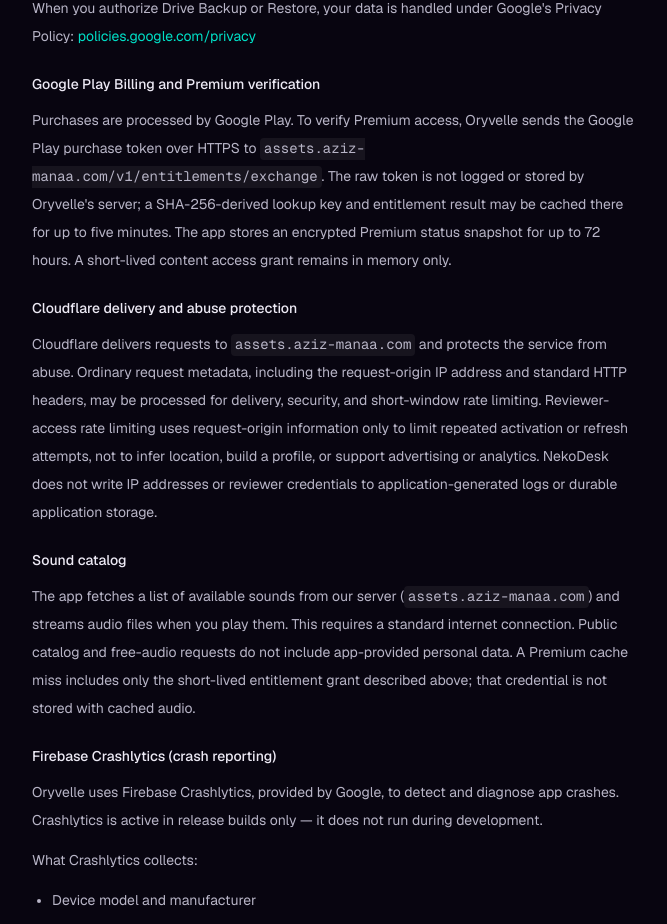
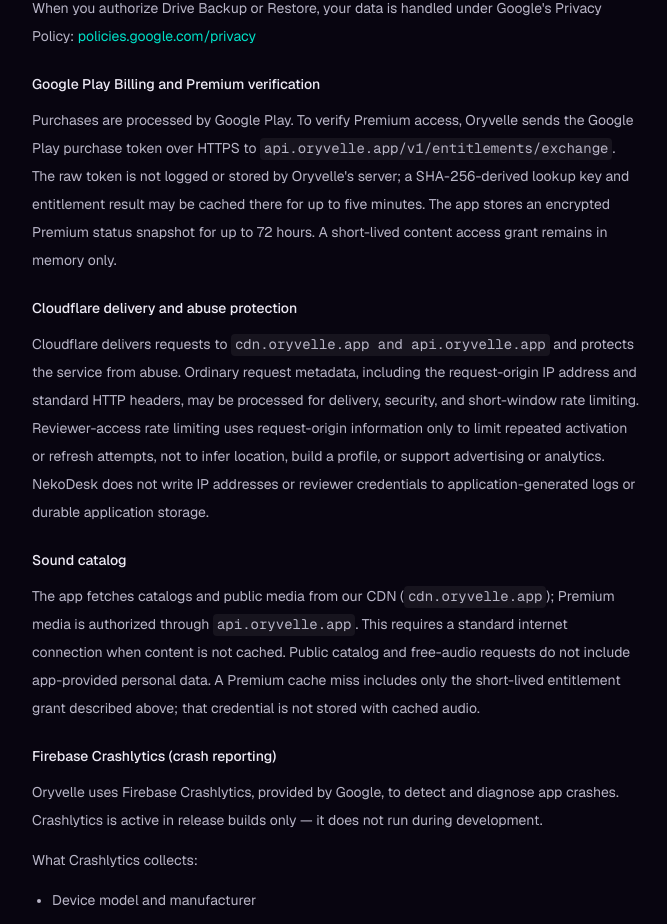
Before and after one commit to AzizManaa/Oryvelle, a Next.js app: page /privacy in a window 1280 px wide. Shown: the part 3051-3975 px from the top of the page, without its empty margins (304-971 px from the left). Built offline with nearby package versions, Linux system fonts and the light colour scheme; no server answers.

Commit message:
docs: align public policy with current backend

```diff
--- a/app/privacy/page.tsx
+++ b/app/privacy/page.tsx
@@ -340,7 +340,7 @@
               Purchases are processed by Google Play. To verify Premium access,
               Oryvelle sends the Google Play purchase token over HTTPS to{" "}
               <code className="rounded bg-white/[0.06] px-1 py-0.5 font-mono text-muted">
-                assets.aziz-manaa.com/v1/entitlements/exchange
+                api.oryvelle.app/v1/entitlements/exchange
               </code>
               . The raw token is not logged or stored by Oryvelle&apos;s server;
               a SHA-256-derived lookup key and entitlement result may be cached
@@ -355,7 +355,7 @@
             <p className="mb-5">
               Cloudflare delivers requests to{" "}
               <code className="rounded bg-white/[0.06] px-1 py-0.5 font-mono text-muted">
-                assets.aziz-manaa.com
+                cdn.oryvelle.app and api.oryvelle.app
               </code>{" "}
               and protects the service from abuse. Ordinary request metadata,
               including the request-origin IP address and standard HTTP headers,
@@ -370,15 +370,19 @@
 
             <h3 className="mb-2 font-medium text-foreground">Sound catalog</h3>
             <p className="mb-5">
-              The app fetches a list of available sounds from our server (
+              The app fetches catalogs and public media from our CDN (
               <code className="rounded bg-white/[0.06] px-1 py-0.5 font-mono text-muted">
-                assets.aziz-manaa.com
+                cdn.oryvelle.app
               </code>
-              ) and streams audio files when you play them. This requires a
-              standard internet connection. Public catalog and free-audio
-              requests do not include app-provided personal data. A Premium
-              cache miss includes only the short-lived entitlement grant
-              described above; that credential is not stored with cached audio.
+              ); Premium media is authorized through{" "}
+              <code className="rounded bg-white/[0.06] px-1 py-0.5 font-mono text-muted">
+                api.oryvelle.app
+              </code>
+              . This requires a standard internet connection when content is not
+              cached. Public catalog and free-audio requests do not include
+              app-provided personal data. A Premium cache miss includes only the
+              short-lived entitlement grant described above; that credential is
+              not stored with cached audio.
             </p>
 
             <h3 className="mb-2 font-medium text-foreground">
```
Also changed, not shown: 1 other file (tests, documents, lock files or other folders).
